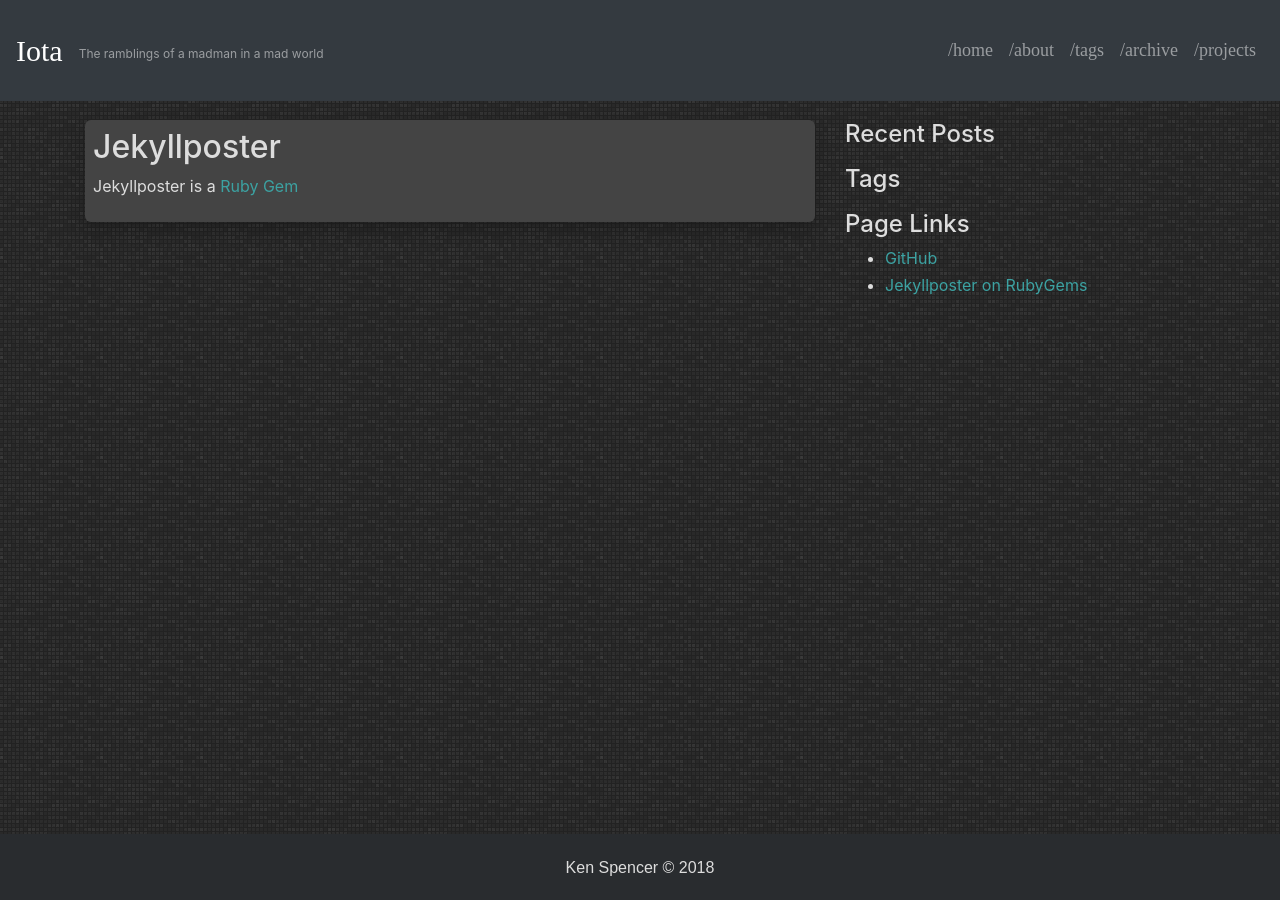
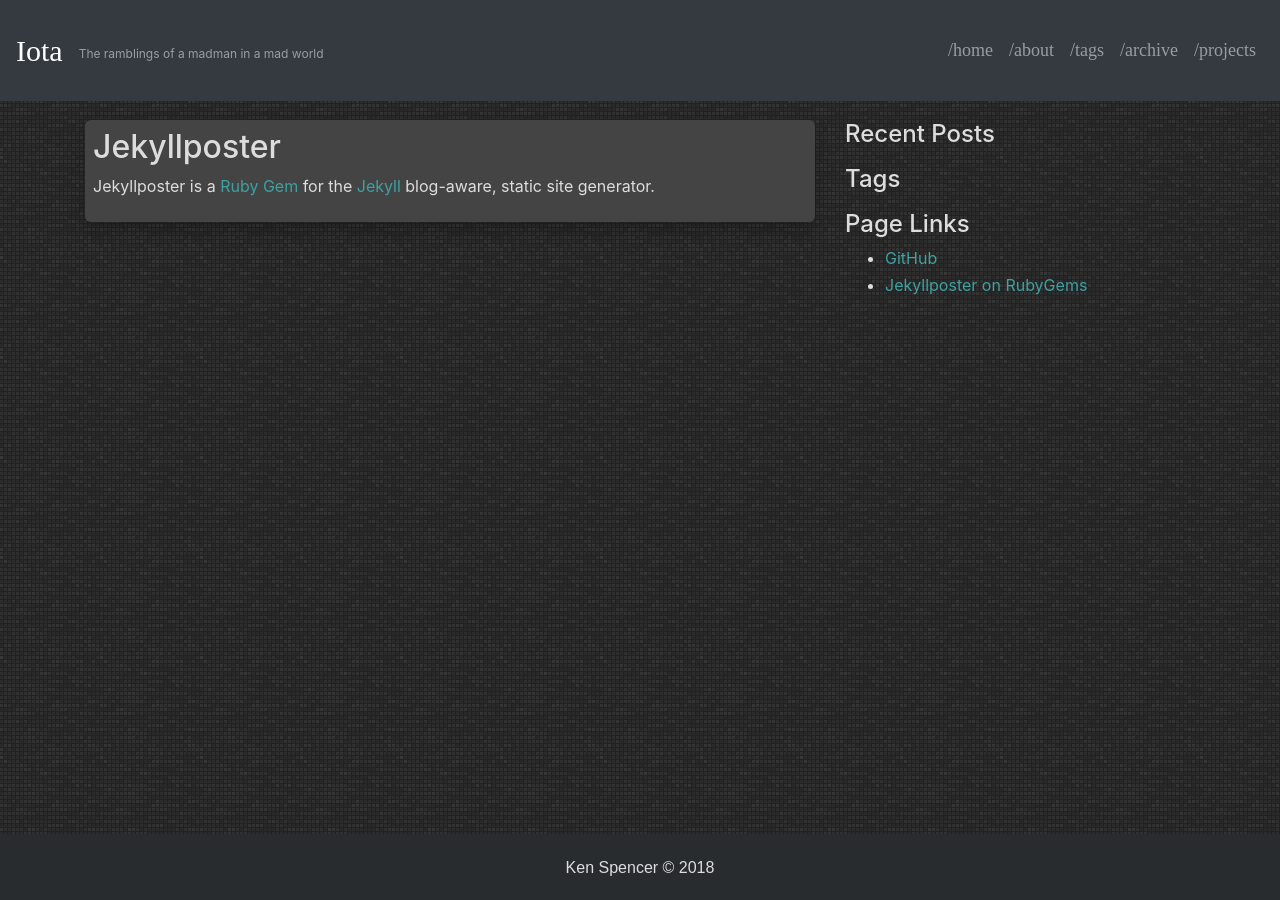
Before and after one commit to IotaSpencer/iotaspencer.me, a Jekyll site: the page built from projects/jekyllposter.md, in a window 1280 px wide and 900 px high. Built offline with Jekyll 4.4.1, drawn with Linux system fonts in a browser that asks for light colours; nearby versions of some CDN libraries.

Commit message:
fix up projects page and folder + fix up jekyllposter

```diff
--- a/projects/jekyllposter.md
+++ b/projects/jekyllposter.md
@@ -9,4 +9,4 @@
 ---
 # Jekyllposter
 
-Jekyllposter is a [Ruby](https://ruby-lang.com/) [Gem](https://rubygems.org/)
+Jekyllposter is a [Ruby](https://ruby-lang.com/) [Gem](https://rubygems.org/) for the [Jekyll](https://jekyllrb.com) blog-aware, static site generator.
```
Also changed, not shown: projects/index.md (renamed from projects.md).
